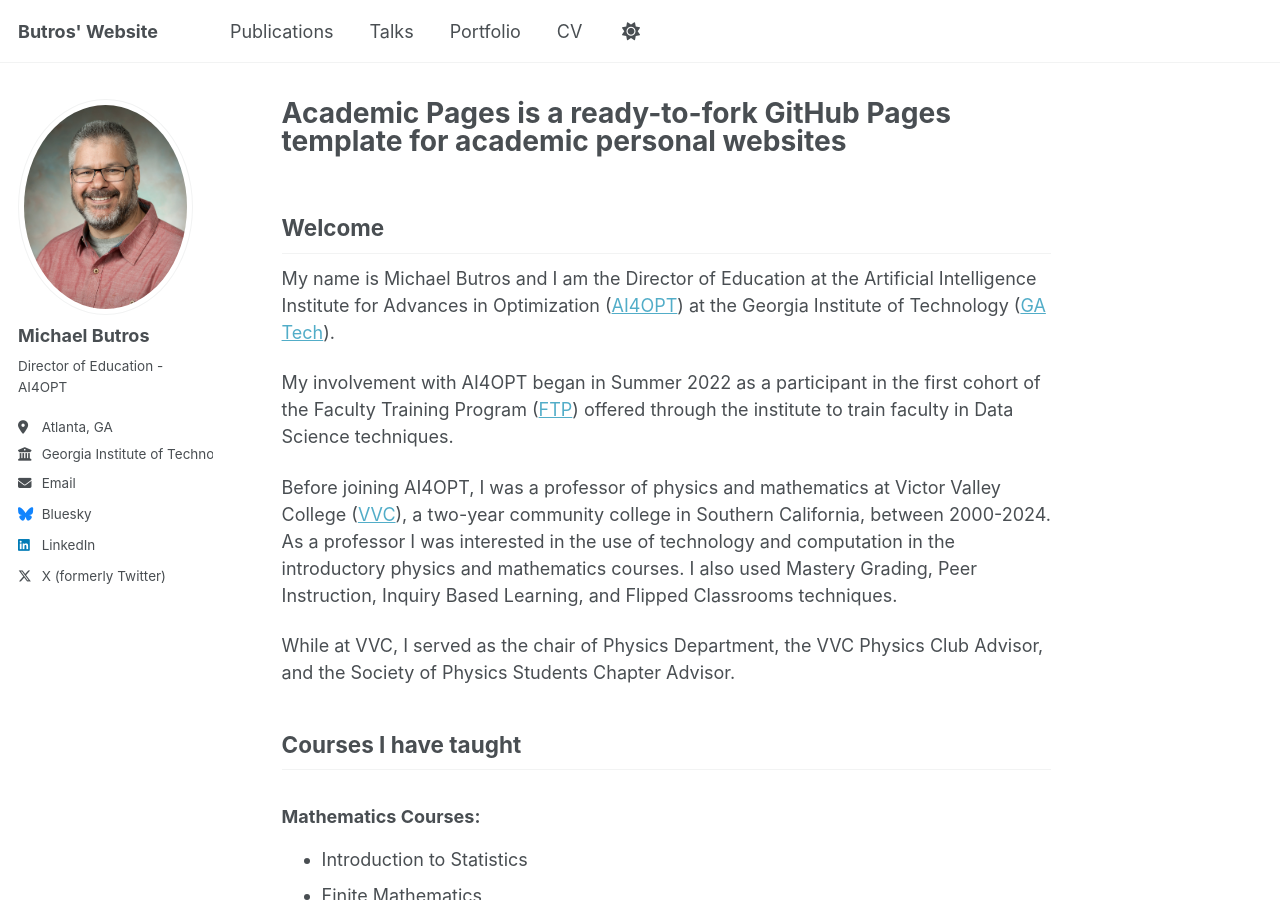
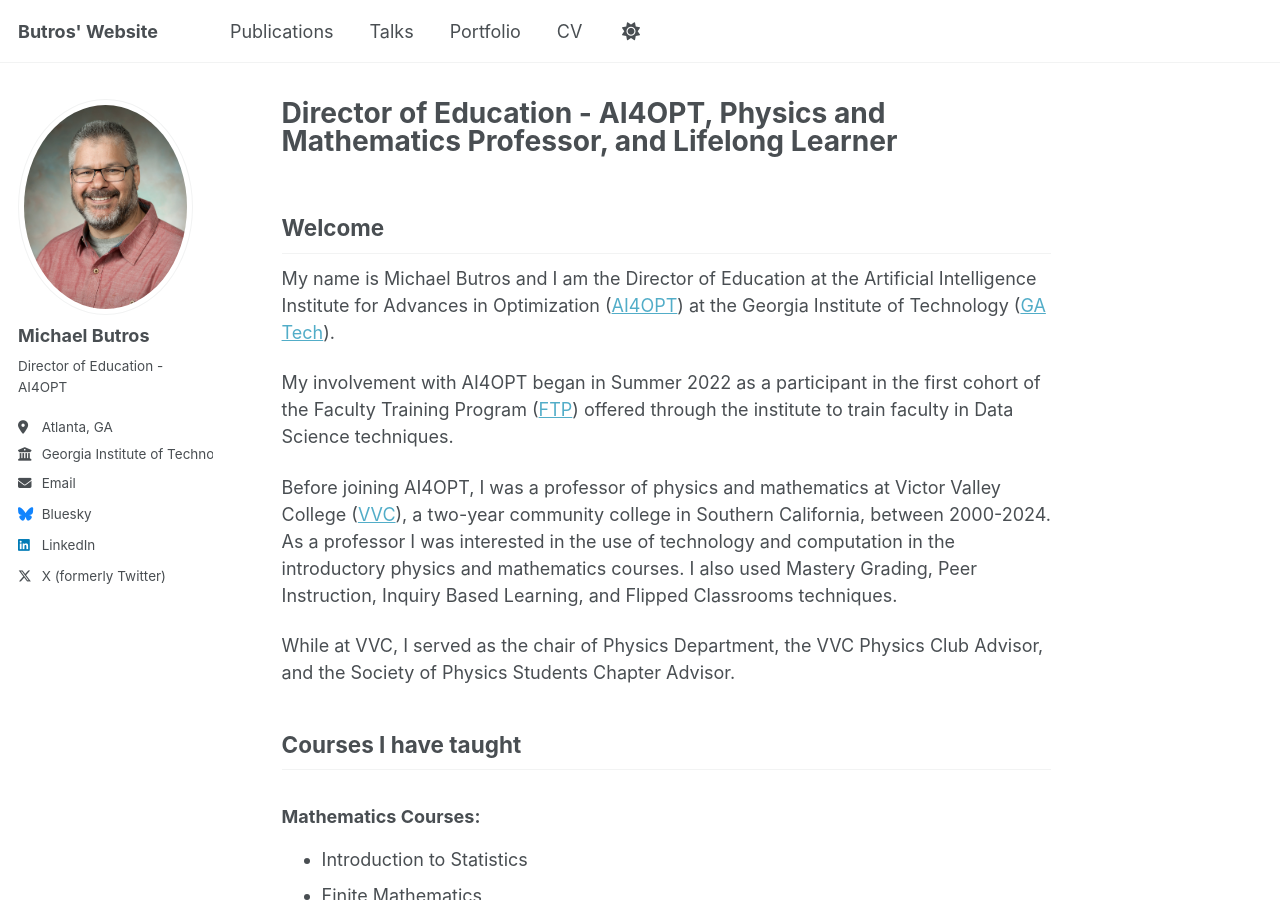
Before and after one commit to MButros/MButros.github.io, a Jekyll site: the page built from _pages/about.md, in a window 1280 px wide and 900 px high. Built offline with Jekyll 4.4.1, drawn with Linux system fonts in a browser that asks for light colours.

Commit message:
Update about.md

```diff
--- a/_pages/about.md
+++ b/_pages/about.md
@@ -1,6 +1,6 @@
 ---
 permalink: /
-title: "Academic Pages is a ready-to-fork GitHub Pages template for academic personal websites"
+title: "Director of Education - AI4OPT, Physics and Mathematics Professor, and Lifelong Learner"
 author_profile: true
 redirect_from:
   - /about/
```
